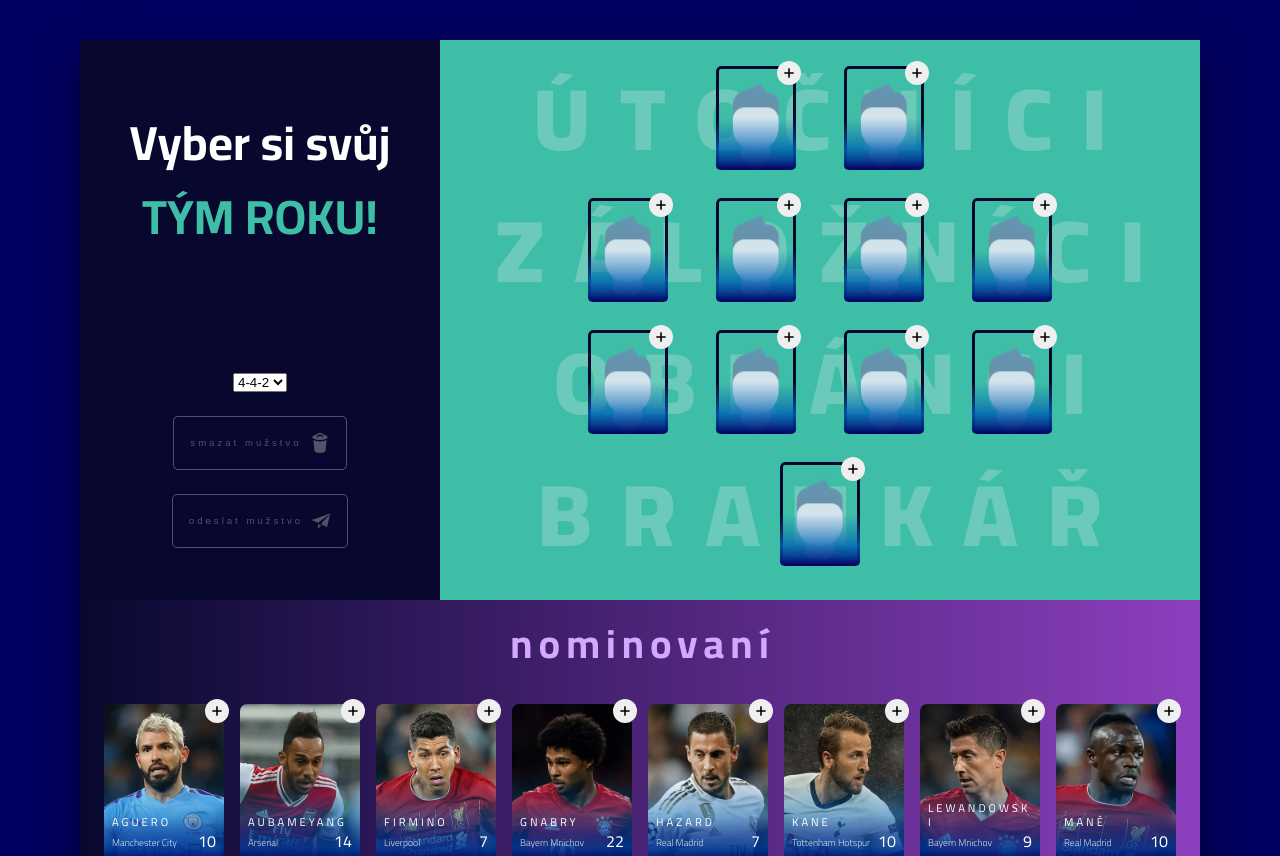
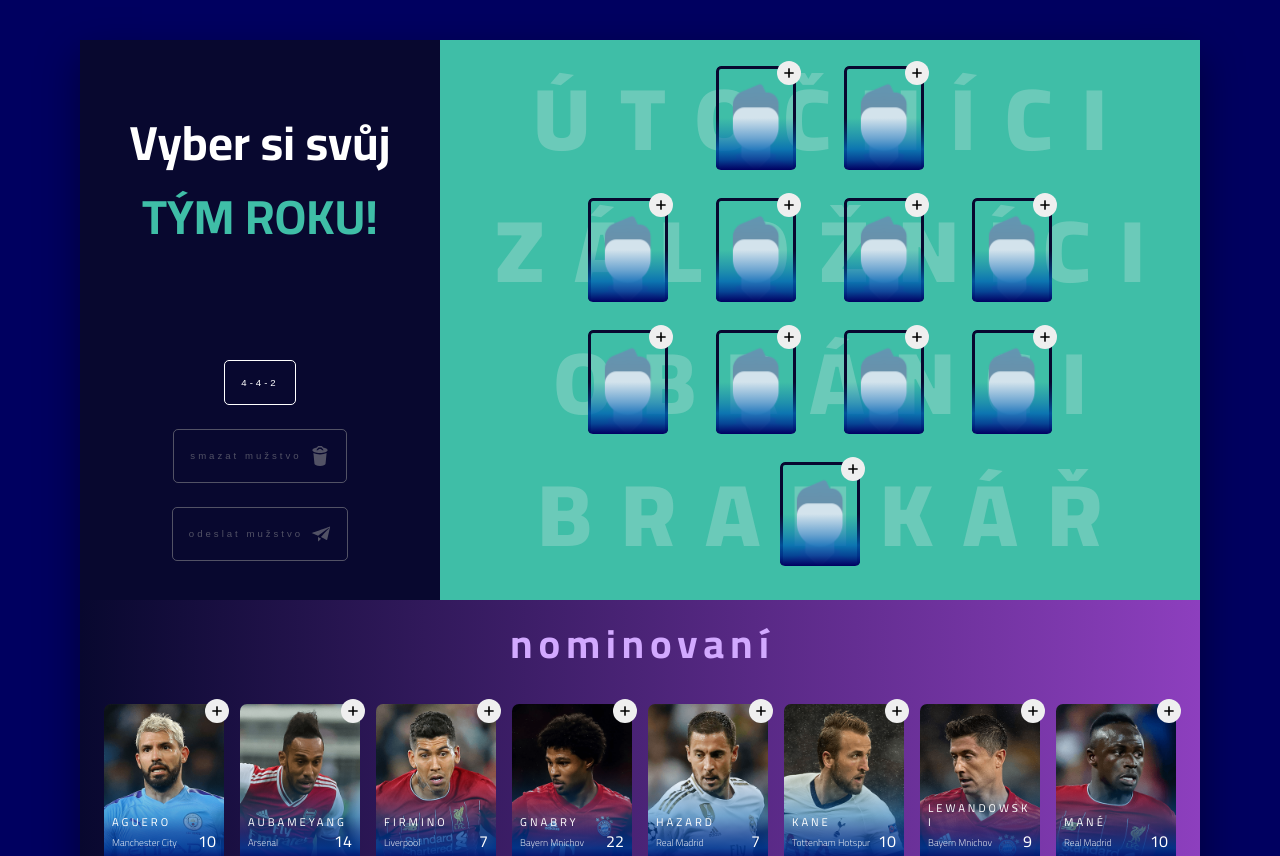
Before and after one commit to olivertylsar/tym-roku-2019, a React (Create React App) app: page / in a window 1280 px wide. Shown: the top 856 px of the page. Built offline with nearby package versions, Linux system fonts and the light colour scheme.

Commit message:
select box styled

```diff
--- a/src/styles/_base.scss
+++ b/src/styles/_base.scss
@@ -48,3 +48,14 @@
 body {
     background-color: var(--color-blue);
 }
+
+select {
+    -moz-appearance: none;
+    -webkit-appearance: none;
+    appearance: none;
+
+    background-repeat: no-repeat;
+    background-size: 0.5em auto;
+    background-position: right 0.25em center;
+    padding-right: 1em;
+  }
--- a/src/styles/_header.scss
+++ b/src/styles/_header.scss
@@ -52,7 +52,7 @@
     @media only screen and (max-width: $bp-medium) {
       padding: 3rem 0;
       grid-row: 3 / 4;
-            grid-columns: 1 / -1;
+      grid-column: 1 / -1;
 
       grid-template-columns: repeat(2, 1fr);
       justify-items: end;
@@ -71,3 +71,38 @@
     }
   }
 }
+
+.Header__select {
+  -webkit-appearance: none;
+  -moz-appearance: none;
+  appearance: none;
+  grid-column: 1/-1;
+  justify-self: center;
+  padding: 2rem;
+  background-color: transparent;
+  outline: 0;
+  border: 1px solid #fff;
+  color: #fff;
+  letter-spacing: 3px;
+  font-weight: 300;
+  font-size: 1.2rem;
+  transition: all 0.2s ease-out;
+  backface-visibility: hidden;
+  cursor: pointer;
+  border-radius: 5px;
+
+  @media (hover: hover) {
+    &:hover {
+      background-color: var(--color-teal);
+    }
+  }
+
+  option {
+    background-color: var(--color-navy);
+    color: white;
+    font-size: 2rem;
+    text-align: center;
+    padding: 12px 0px 10px 24px;
+    box-shadow: 32px -25px 50px -40px black inset;
+  }
+}
```
Lines whose indentation alone changed are shown as unchanged.
